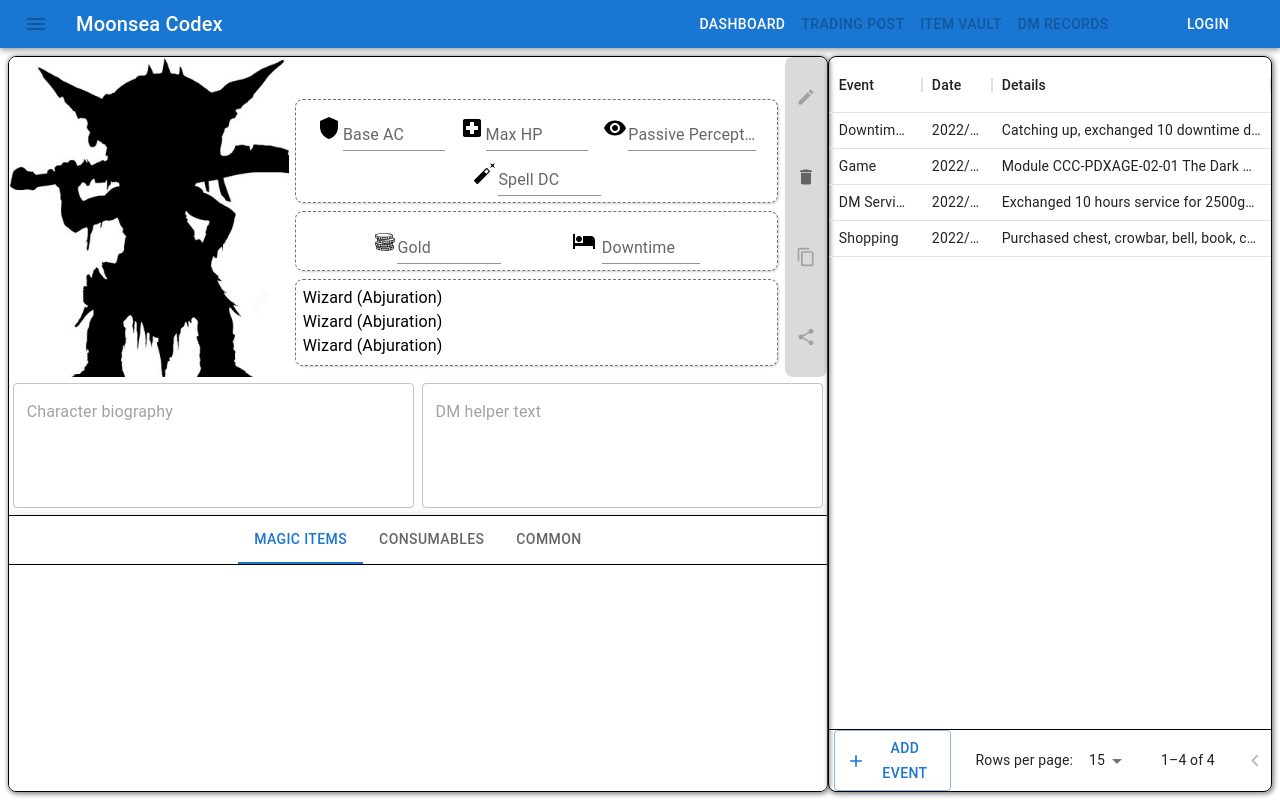
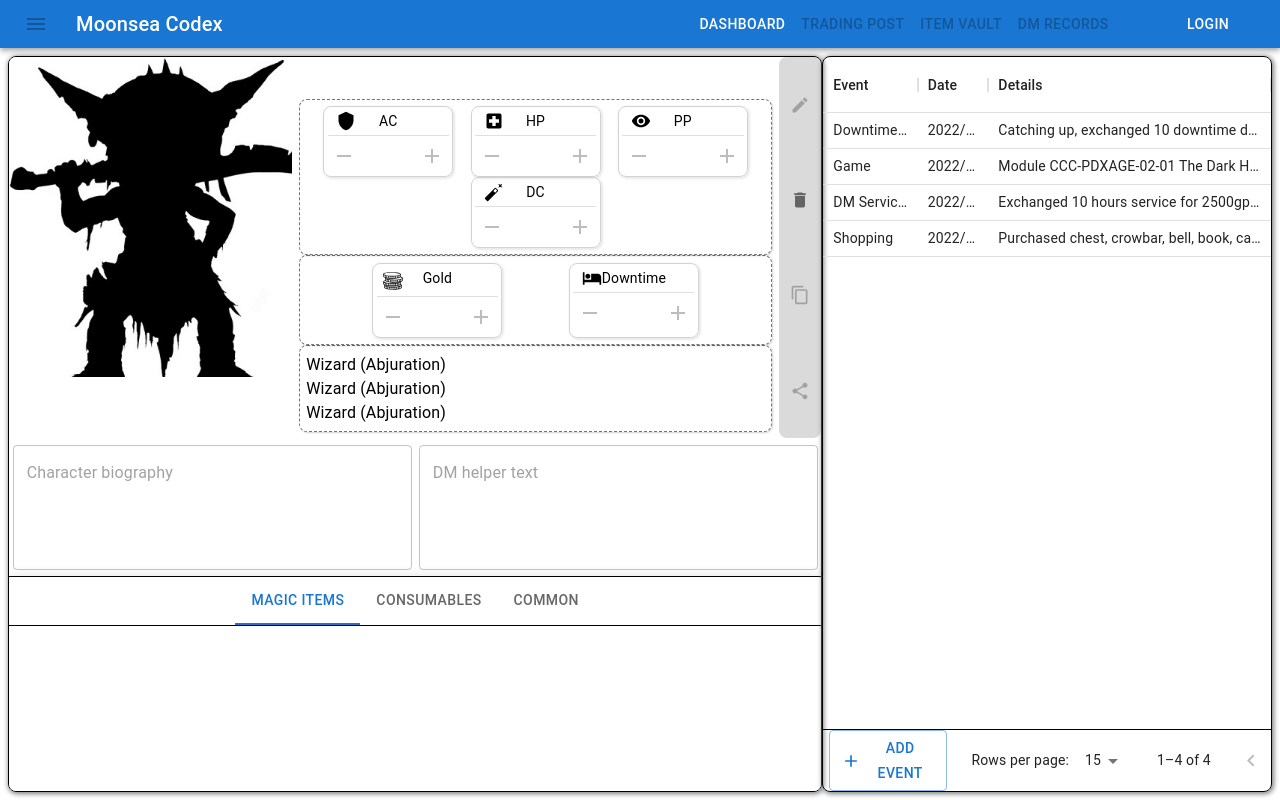
Before and after one commit to OperationXen/MoonseaWebUI, a React (Create React App) app: page /character/1 in a window 1280 px wide. Built offline with nearby package versions, Linux system fonts and the light colour scheme; no server answers.

Commit message:
Improved and reused statswidget

```diff
--- a/src/components/characters/CharacterDetailsPane.js
+++ b/src/components/characters/CharacterDetailsPane.js
@@ -1,3 +1,5 @@
+import { useState } from "react";
+
 import { Box, Typography, Grid } from "@mui/material";
 import { TextField, Tooltip } from "@mui/material";
 
@@ -9,6 +11,7 @@ import { default as DowntimeIcon } from "@mui/icons-material/Hotel";
 import CoinIcon from "../general/icons/CoinIcon";
 
 import CharacterImagePane from "./CharacterImagePane";
+import StatsWidget from "./widgets/StatsWidget";
 
 const dataBoxStyle = {
   display: "flex",
@@ -22,6 +25,20 @@ const dataBoxStyle = {
 
 export default function CharacterDetailsPane(props) {
   const { characterData } = props;
+
+  const [updated, setUpdated] = useState(false);
+  const [ac, setAC] = useState(characterData.ac);
+
+  const handleUpdateAC = (v) => {
+    setUpdated(true);
+    setAC(v);
+  };
+  const handleUpdateHP = () => {};
+  const handleUpdatePP = () => {};
+  const handleUpdateDC = () => {};
+  const handleUpdateGold = () => {};
+  const handleUpdateDowntime = () => {};
+
   if (!characterData || characterData === {}) return null;
 
   return (
@@ -61,95 +78,50 @@ export default function CharacterDetailsPane(props) {
           }}
         >
           <Box sx={{ ...dataBoxStyle }}>
-            <Box
-              sx={{ display: "flex", alignItems: "center", maxWidth: "8em" }}
-            >
-              <ShieldIcon sx={{ mr: 0.2, my: 0.5 }} />
-              <TextField
-                value={characterData.ac}
-                inputProps={{ min: 0, style: { textAlign: "center" } }}
-                type="number"
-                size="small"
-                variant="standard"
-                label="Base AC"
-              />
-            </Box>
-
-            <Box
-              sx={{ display: "flex", alignItems: "center", maxWidth: "8em" }}
-            >
-              <HealthIcon sx={{ mr: 0.2, my: 0.5 }} />
-              <TextField
-                value={characterData.hp}
-                inputProps={{ min: 0, style: { textAlign: "center" } }}
-                type="number"
-                size="small"
-                variant="standard"
-                label="Max HP"
-                sx={{ maxWidth: "8em" }}
-              />
-            </Box>
-            <Box
-              sx={{ display: "flex", alignItems: "center", maxWidth: "10em" }}
-            >
-              <PerceptionIcon sx={{ mr: 0.2, my: 0.5 }} />
-              <TextField
-                value={characterData.pp}
-                inputProps={{ min: 0, style: { textAlign: "center" } }}
-                type="number"
-                size="small"
-                variant="standard"
-                label="Passive Perception"
-                sx={{ maxWidth: "8em" }}
-              />
-            </Box>
-            <Box
-              sx={{ display: "flex", alignItems: "center", maxWidth: "8em" }}
-            >
-              <SaveDCIcon sx={{ mr: 0.2, my: 0.5 }} />
-              <TextField
-                value={characterData.dc}
-                inputProps={{ min: 0, style: { textAlign: "center" } }}
-                type="number"
-                size="small"
-                variant="standard"
-                label="Spell DC"
-                sx={{ maxWidth: "8em" }}
-              />
-            </Box>
+            <StatsWidget
+              name="AC"
+              icon={<ShieldIcon fontSize="small" />}
+              value={ac}
+              setValue={handleUpdateAC}
+              sx={{ width: "25%" }}
+            />
+            <StatsWidget
+              name="HP"
+              icon={<HealthIcon fontSize="small" />}
+              value={characterData.hp}
+              setValue={handleUpdateHP}
+              sx={{ width: "25%" }}
+            />
+            <StatsWidget
+              name="PP"
+              icon={<PerceptionIcon fontSize="small" />}
+              value={characterData.pp}
+              setValue={handleUpdatePP}
+              sx={{ width: "25%" }}
+            />
+            <StatsWidget
+              name="DC"
+              icon={<SaveDCIcon fontSize="small" />}
+              value={characterData.dc}
+              setValue={handleUpdateDC}
+              sx={{ width: "25%" }}
+            />
           </Box>
           <Box sx={dataBoxStyle}>
-            <Box
-              sx={{ display: "flex", alignItems: "center", maxWidth: "8em" }}
-            >
-              <CoinIcon sx={{ mr: 0.7, my: 0.5 }} />
-              <TextField
-                value={characterData.gold}
-                inputProps={{ min: 0, style: { textAlign: "center" } }}
-                type="number"
-                margin="none"
-                size="small"
-                variant="standard"
-                label="Gold"
-                sx={{ maxWidth: "8em" }}
-              />
-            </Box>
-
-            <Box
-              sx={{ display: "flex", alignItems: "center", maxWidth: "8em" }}
-            >
-              <DowntimeIcon sx={{ mr: 0.7, my: 0.5 }} />
-              <TextField
-                value={characterData.downtime}
-                inputProps={{ min: 0, style: { textAlign: "center" } }}
-                type="number"
-                margin="none"
-                size="small"
-                variant="standard"
-                label="Downtime"
-                sx={{ maxWidth: "8em" }}
-              />
-            </Box>
+            <StatsWidget
+              name="Gold"
+              icon={<CoinIcon fontSize="small" />}
+              value={characterData.gold}
+              setValue={handleUpdateGold}
+              sx={{ width: "25%" }}
+            />
+            <StatsWidget
+              name="Downtime"
+              icon={<DowntimeIcon fontSize="small" />}
+              value={characterData.gold}
+              setValue={handleUpdateGold}
+              sx={{ width: "25%" }}
+            />
           </Box>
           <Box
             sx={{
--- a/src/components/characters/widgets/StatsWidget.js
+++ b/src/components/characters/widgets/StatsWidget.js
@@ -5,13 +5,23 @@ import { Box, Grid } from "@mui/material";
 
 import AddIcon from "@mui/icons-material/Add";
 import RemoveIcon from "@mui/icons-material/Remove";
+import { type } from "@testing-library/user-event/dist/type";
 
 export default function StatsWidget(props) {
   const { value, setValue, name, icon } = props;
   const [active, setActive] = useState(false);
 
   const handleChange = (e) => {
-    setValue(parseInt(e.target.value));
+    let raw = e.target.value;
+    if (raw && !isNaN(raw)) setValue(parseInt(raw));
+  };
+  const handleIncrement = () => {
+    let val = parseInt(value);
+    setValue(val + 1);
+  };
+  const handleDecrement = () => {
+    let val = parseInt(value);
+    if (val > 0) setValue(val - 1);
   };
 
   return (
@@ -48,10 +58,7 @@ export default function StatsWidget(props) {
           justifyContent: "space-around",
         }}
       >
-        <IconButton
-          disabled={!active}
-          onClick={() => value > 0 && setValue(value - 1)}
-        >
+        <IconButton disabled={!active} onClick={handleDecrement}>
           <RemoveIcon />
         </IconButton>
         <InputBase
@@ -59,7 +66,7 @@ export default function StatsWidget(props) {
           inputProps={{ sx: { textAlign: "center" } }}
           onChange={handleChange}
         />
-        <IconButton disabled={!active} onClick={() => setValue(value + 1)}>
+        <IconButton disabled={!active} onClick={handleIncrement}>
           <AddIcon />
         </IconButton>
       </Box>
```
